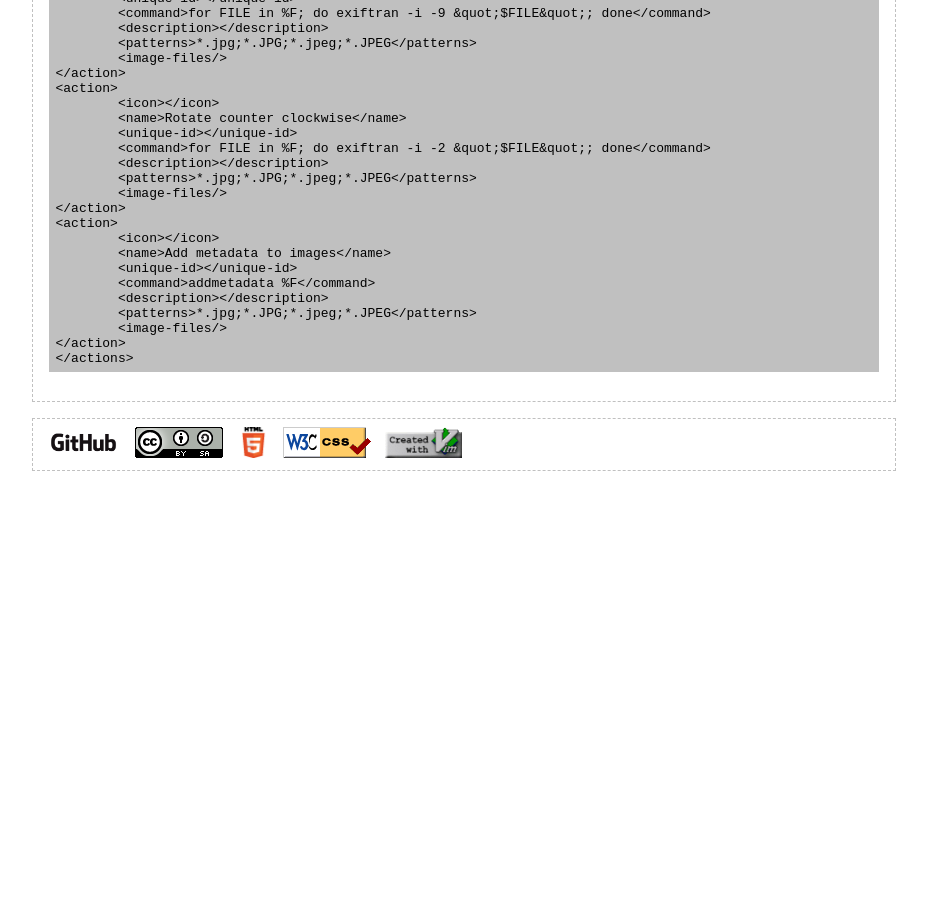
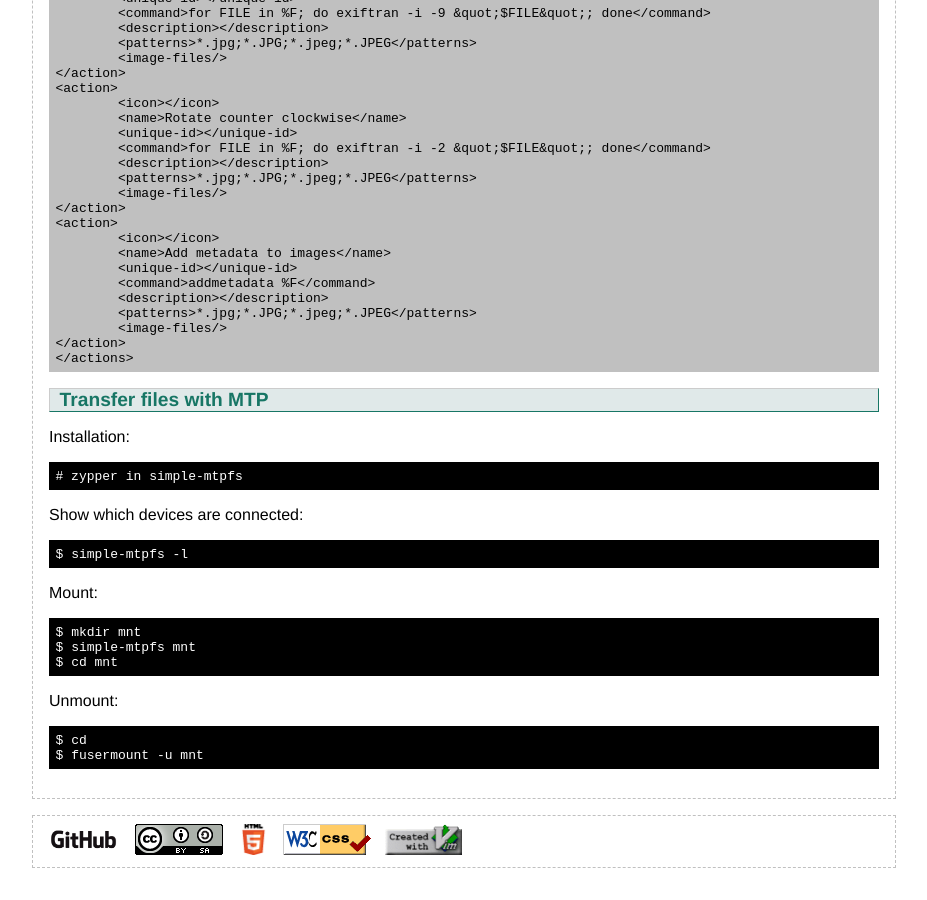
Before and after one commit to flyinggreenfrog/flyinggreenfrog.github.io, a Jekyll site: the page built from knowledgebase/images.md, in a window 1280 px wide and 900 px high, scrolled down 2802 px. Shown: the whole window, without its empty margins (176-1103 px from the left). Built offline with Jekyll 4.4.1, drawn with Linux system fonts in a browser that asks for light colours; before the commit the page ends 3305 px from its top, so only the background shows below that.

Commit message:
Added section about mtp.

````diff
--- a/knowledgebase/images.md
+++ b/knowledgebase/images.md
@@ -207,3 +207,32 @@ Custom actions in `~/.config/Thunar/uca.xml`:
 </action>
 </actions>
 ```
+
+## Transfer files with MTP
+
+Installation:
+
+``` sh
+# zypper in simple-mtpfs
+```
+
+Show which devices are connected:
+
+``` sh
+$ simple-mtpfs -l
+```
+
+Mount:
+
+``` sh
+$ mkdir mnt
+$ simple-mtpfs mnt
+$ cd mnt
+```
+
+Unmount:
+
+``` sh
+$ cd
+$ fusermount -u mnt
+```
````
